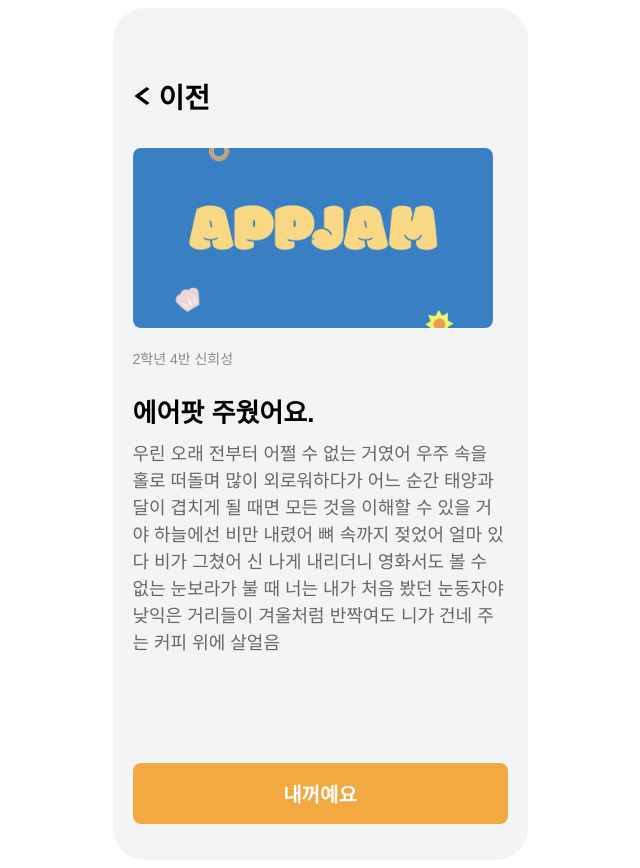
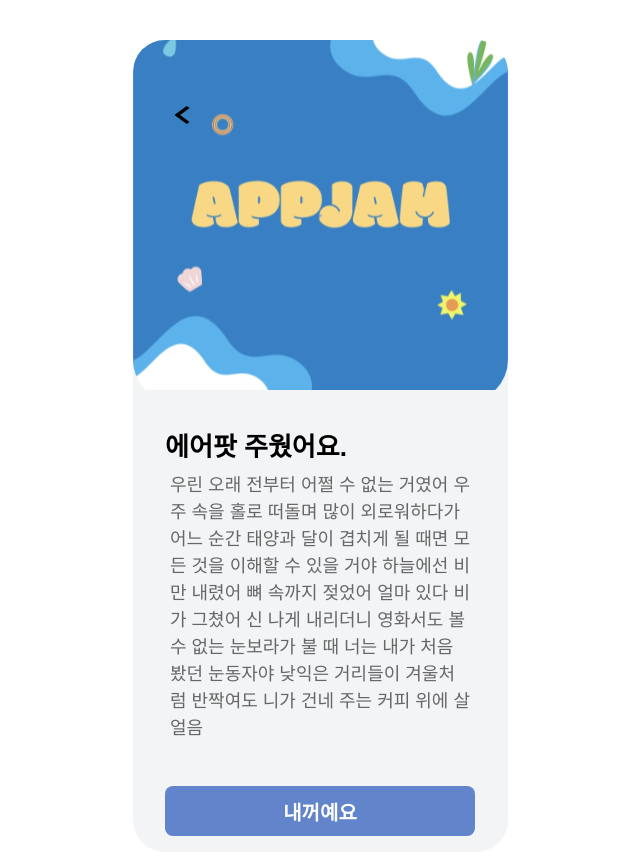
Before and after one commit to CRUISETEAM/Aditno, a SvelteKit app: page /find/content in a window 1280 px wide. Shown: the whole page, without its empty margins (320-960 px from the left). Built offline with nearby package versions, Linux system fonts and the light colour scheme.

Commit message:
RE :: 콘텐츠 페이지 디자인 반영

```diff
--- a/src/routes/find/content/+page.svelte
+++ b/src/routes/find/content/+page.svelte
@@ -16,23 +16,26 @@
         flex-direction: column;
         align-items: center;
         justify-content: flex-start;
+        position: relative;
         background-color: #F3F4F6;
         font-family: 'Pretendard', sans-serif;
         margin: 0 auto;
         overflow: hidden;
         border-radius: 32px;
-        padding: 20px;
-        position: relative;
+        margin: 40px auto 0;
     }
 
     .header {
         display: flex;
         align-items: center;
         padding: 16px;
-        padding-top: 48px;
         font-size: 28px;
         font-weight: bold;
         width: 100%;
+        position: absolute;
+        top: 50px;
+        left: 24px;
+        z-index: 10;
     }
 
     .back-button {
@@ -50,50 +53,54 @@
         margin-right: 8px;
     }
 
-    .content {
-        padding: 16px;
-        flex: 1;
-        overflow-y: auto;
+    .notice {
         width: 100%;
-    }
-
-    .notice {
-        width: 360px;
-        height: 180px;
+        height: 350px;
         background-image: url('/appjam.svg');
         background-size: cover;
         background-position: center;
-        border-radius: 8px;
         margin-bottom: 20px;
+        border-top-left-radius: 8px;
+        border-top-right-radius: 8px;
     }
 
     .title {
         font-size: 26px;
         font-weight: 700;
         margin-bottom: 12px;
+        margin-left: -128px;
     }
 
-    .subtitle {
-        font-size: 14px;
-        color: #898989;
-        margin-bottom: 24px;
+    .content {
+        padding: 16px;
+        flex: 1;
+        overflow-y: auto;
+        width: 100%;
+        display: flex;
+        flex-direction: column;
+        align-items: center;
     }
 
     .content-text {
         font-size: 18px;
         line-height: 1.5;
         color: #676767;
+        margin-top: -3px;
+        max-width: 300px;
+        text-align: left;
     }
 
     .button-container {
+        display: flex;
+        justify-content: center;
+        width: 100%;
         padding: 16px;
-        width: 100%;
     }
 
     .button {
-        width: 100%;
-        padding: 16px 0;
-        background-color: #F3A941;
+        width: 310px;
+        height: 50px;
+        background-color: #6184CA;
         color: white;
         text-align: center;
         font-size: 20px;
@@ -101,6 +108,9 @@
         border-radius: 8px;
         cursor: pointer;
         border: none;
+        display: flex;
+        justify-content: center;
+        align-items: center;
     }
 </style>
 
@@ -109,13 +119,11 @@
         <button type="button" on:click={goBack} aria-label="Go back" class="back-button">
             <img src="/arrow.svg" alt="Back" />
         </button>
-        이전
     </div>
 
+    <div class="notice"></div>
+
     <div class="content">
-        <div class="notice"></div>
-
-        <div class="subtitle">2학년 4반 신희성</div>
         <div class="title">에어팟 주웠어요.</div>
         <div class="content-text">
             우린 오래 전부터 어쩔 수 없는 거였어 우주 속을 홀로 떠돌며 많이 외로워하다가 어느 순간 태양과 달이 겹치게 될 때면 모든 것을 이해할 수 있을 거야 하늘에선 비만 내렸어 뼈 속까지 젖었어 얼마 있다 비가 그쳤어 신 나게 내리더니 영화서도 볼 수 없는 눈보라가 불 때 너는 내가 처음 봤던 눈동자야 낮익은 거리들이 겨울처럼 반짝여도 니가 건네 주는 커피 위에 살얼음
```
